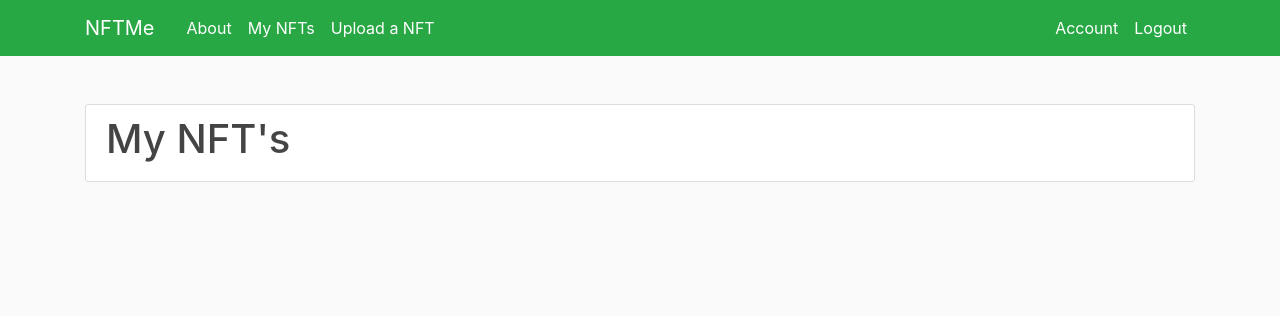
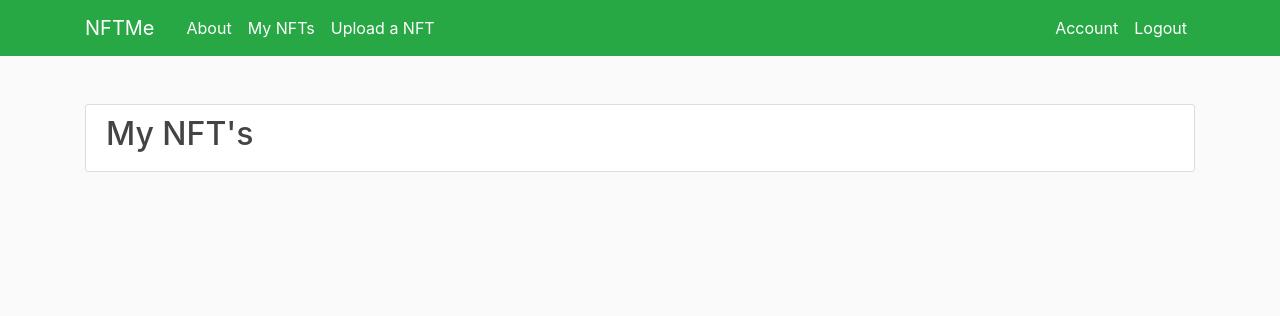
Before and after one commit to trentstauff/NFTMe, a Flask app: page /my_nfts in a window 1280 px wide. Shown: the top 316 px of the page. Run offline with Flask 2, Linux system fonts and the light colour scheme; a user stored in the database is signed in; data comes from the database, SQL or seed files in the repository; some libraries are stand-ins or nearby versions.

Commit message:
finalization

```diff
--- a/NFTMe/templates/my_nfts.html
+++ b/NFTMe/templates/my_nfts.html
@@ -1,7 +1,8 @@
 {% extends "layout.html" %}
 {% block content %}
 <div class="content-section">
-   <h2 class="account-heading">My NFT's</h2>
+   <h2 class="">My NFT's</h2>
+   <div style="display:flex; flex-direction: column; align-items: start; text-align: left">
    {% for nft in nfts %}
    <div style="text-align:left; float:left; display:flex; flex-direction: row;">
       <img style="margin: 20px; border:10px outset silver;" src="/static/nfts/{{nft.nft_image}}" alt=NFT" />
@@ -16,5 +17,6 @@
       </div>
    </div>
    {% endfor %}
+   </div>
 </div>
 {% endblock content %}
```
